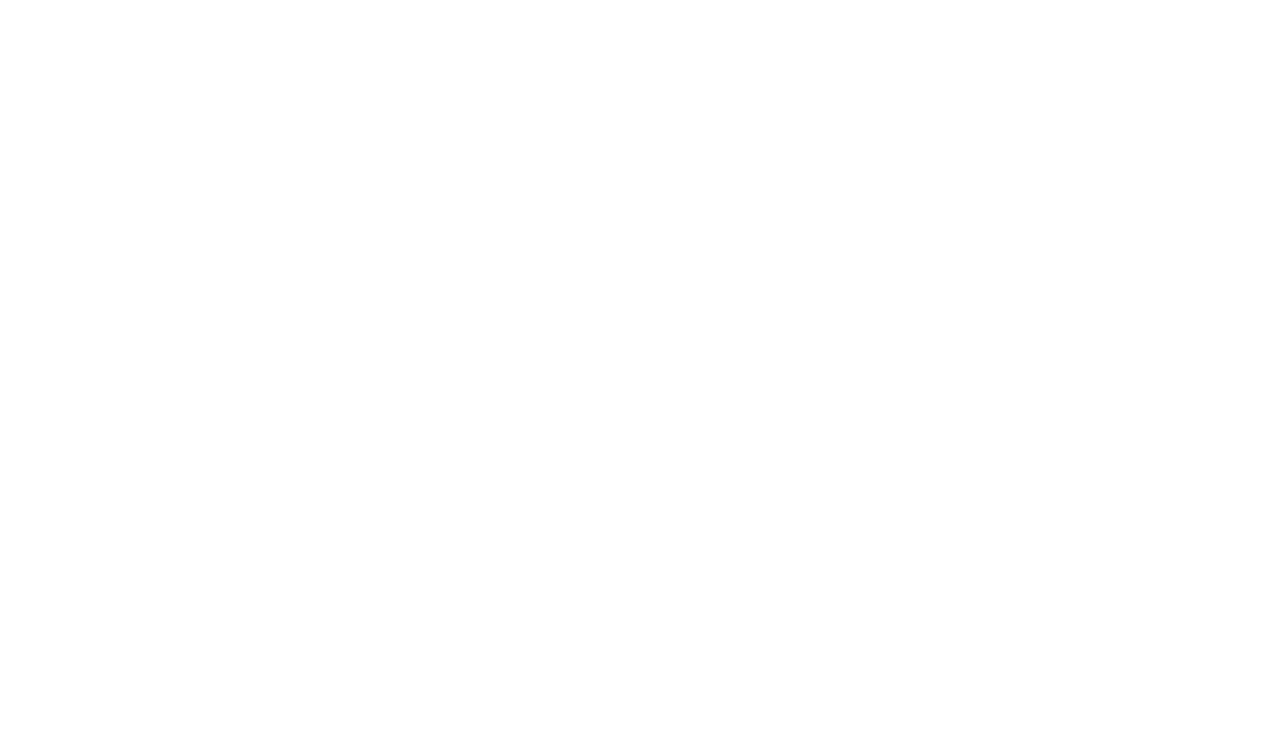
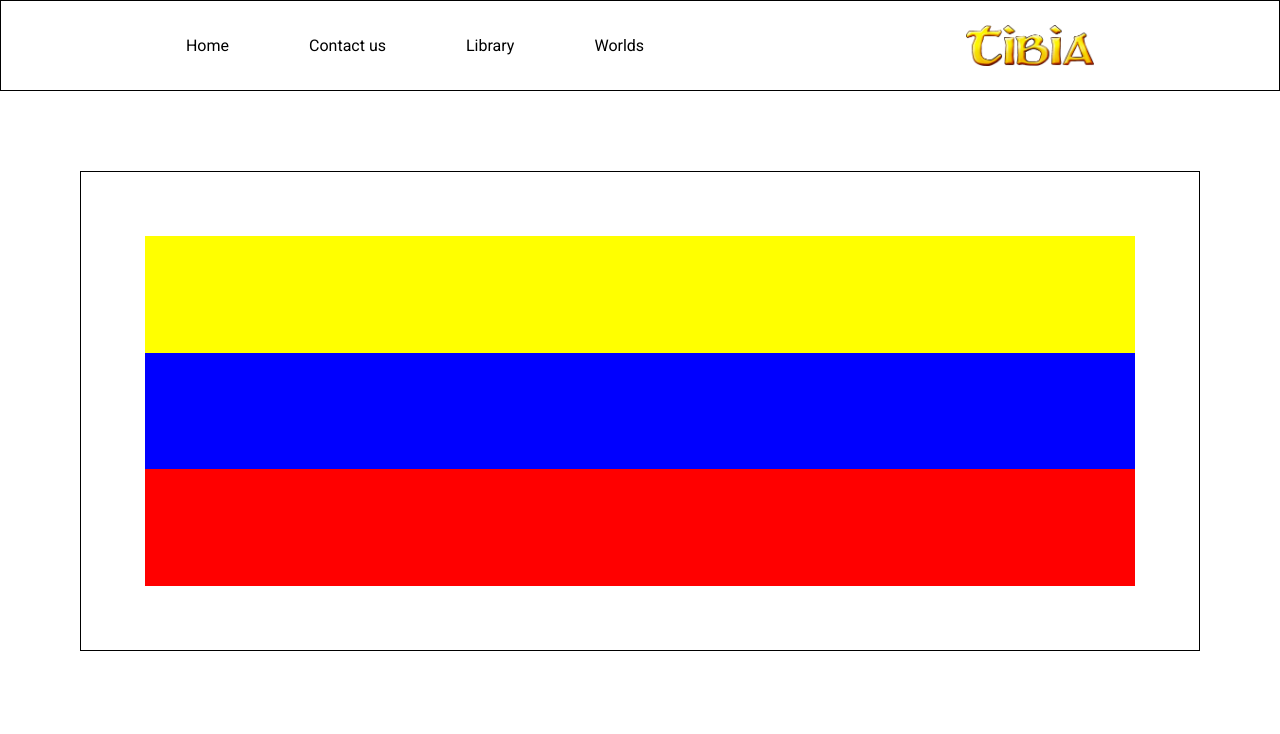
Before and after one commit to WilPereira92/Pratica_varios, a plain HTML site: page index.html in a window 1280 px wide. Drawn offline with Linux system fonts and the light colour scheme; a web font is replaced by a local one.

Commit message:
Flexbox - test

```diff
--- a/css/styles.css
+++ b/css/styles.css
@@ -0,0 +1,71 @@
+@import url('https://fonts.googleapis.com/css2?family=Coiny&family=Roboto:wght@400;700&display=swap');
+
+/*Formato general*/
+* {
+    box-sizing: border-box;
+    margin: 0;
+    padding: 0;
+    font-family: 'Roboto', sans-serif;
+}
+
+/*HEADER*/
+
+header {
+    display: flex;
+    justify-content: space-around;
+    flex-direction: row;
+    border: 1px black solid;
+    align-items: center;
+    padding: 1.5rem;
+}
+
+header>img {
+    height: auto;
+    width: 8rem;
+
+}
+
+ul {
+    list-style-type: none;
+    display: flex;
+    justify-content: space-around;
+    gap: 5rem;
+}
+
+/*Práctica main*/
+main {
+    display: flex;
+    justify-content: center;
+    align-items: center;
+    padding: 5rem;
+    height: 40rem;
+    width: 100%;
+
+}
+.flex-box {
+    width: 100%;
+    height: 30rem;
+    padding: 4rem;
+    display: flex;
+    flex-direction: column;
+    justify-content: center;
+    align-items: center;
+    border: 1px solid black;
+}
+
+.flex-box>div{
+    height: 100%;
+    width: 100%;
+}
+
+.a12 {
+    background-color: yellow;
+}
+
+.az12 {
+    background-color: blue;
+}
+
+.r12 {
+    background-color: red;
+}
--- a/index.html
+++ b/index.html
@@ -3,9 +3,40 @@
 <head>
     <meta charset="UTF-8">
     <meta name="viewport" content="width=device-width, initial-scale=1.0">
-    <title>Document</title>
+    <link rel="stylesheet" href="css/styles.css">
+    <title>Tibia wil</title>
 </head>
 <body>
-
+    <header>
+        <nav>
+            <ul>
+                <li>Home</li>
+                <li>Contact us</li>
+                <li>Library</li>
+                <li>Worlds</li>
+            </ul>
+        </nav>
+        <img src="img/tibia-logo-1.png" alt="Imagen tibia">
+    </header>
+    <main>
+        <div class="flex-box">
+            <div class="a12">
+                <div class="a1"></div>
+                <div class="a2"></div>
+                <div class="a3"></div>
+            </div>
+            <div class="az12">
+                <div class="az1"></div>
+                <div class="az2"></div>
+                <div class="az3"></div>
+            </div>
+            <div class="r12">
+                <div class="r1"></div>
+                <div class="r2"></div>
+                <div class="r3"></div>
+            </div>
+        </div>
+    </main>
+    <footer></footer>
 </body>
 </html>
```
Also changed, not shown: img/tibia-logo-1.png (added).
